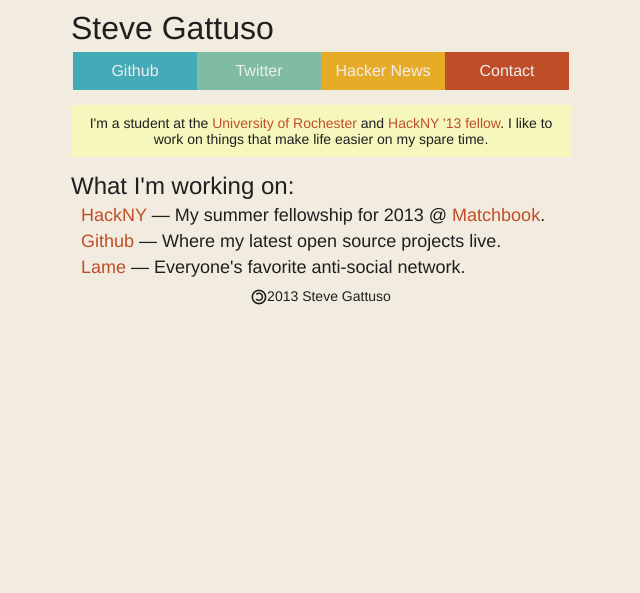
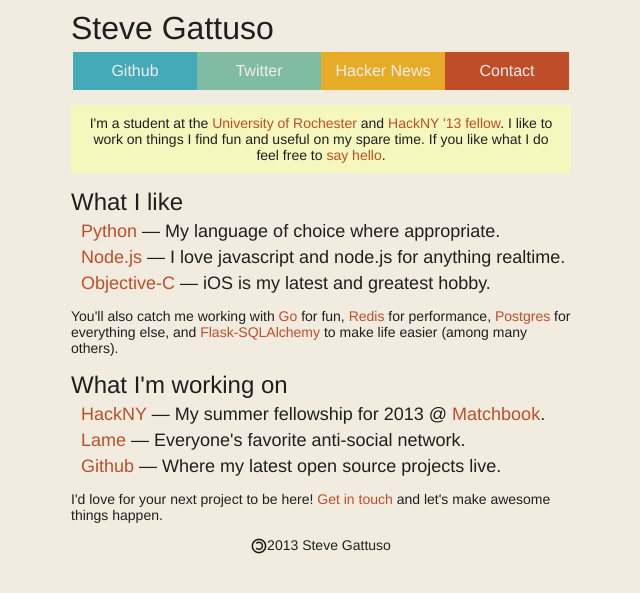
Before and after one commit to stevenleeg/website, a Jekyll site: the page built from index.html, in a window 1280 px wide. Shown: the top 593 px of the page, without its empty margins (319-959 px from the left). Built offline with Jekyll 4.4.1, drawn with Linux system fonts in a browser that asks for light colours.

Commit message:
Adding what I like section and some text

```diff
--- a/_layouts/default.html
+++ b/_layouts/default.html
@@ -23,7 +23,7 @@
             {% endif %}
             {% if page.title == "index" %}
             <div class="bio">
-                I'm a student at the <a href="http://rochester.edu">University of Rochester</a> and <a href="http://apply.hackny.org/">HackNY '13 fellow</a>. I like to work on things that make life easier on my spare time.
+                I'm a student at the <a href="http://rochester.edu">University of Rochester</a> and <a href="http://apply.hackny.org/">HackNY '13 fellow</a>. I like to work on things I find fun and useful on my spare time. If you like what I do feel free to <a href="http://twitter.com/stevegattuso">say hello</a>.
             </div>
             {% endif %}
 
--- a/index.html
+++ b/index.html
@@ -3,13 +3,27 @@
 title: index
 ---
 
-<h1>What I'm working on:</h1>
-<div class="project">
+<h1>What I like</h1>
+<div class="thing">
+    <a href="http://python.org">Python</a> &mdash; My language of choice where appropriate.
+</div>
+<div class="thing">
+    <a href="http://nodejs.org">Node.js</a> &mdash; I love javascript and node.js for anything realtime.
+</div>
+<div class="thing">
+    <a href="http://developer.apple.com">Objective-C</a> &mdash; iOS is my latest and greatest hobby.
+</div>
+
+<p>You'll also catch me working with <a href="https://github.com/stevenleeg/goblog">Go</a> for fun, <a href="https://github.com/stevenleeg/thegrid">Redis</a> for performance, <a href="http://lame.stevegattuso.me">Postgres</a> for everything else, and <a href="http://pythonhosted.org/Flask-SQLAlchemy/">Flask-SQLAlchemy</a> to make life easier (among many others).</p>
+
+<h1>What I'm working on</h1>
+<div class="thing">
     <a href="http://apply.hackny.com">HackNY</a> &mdash; My summer fellowship for 2013 @ <a href="http://matchbookit.com/">Matchbook</a>.
 </div>
-<div class="project">
+<div class="thing">
+    <a href="http://lame.stevegattuso.me">Lame</a> &mdash; Everyone's favorite anti-social network.
+</div>
+<div class="thing">
     <a href="http://github.com/stevenleeg">Github</a> &mdash; Where my latest open source projects live.
 </div>
-<div class="project">
-    <a href="http://lame.stevegattuso.me">Lame</a> &mdash; Everyone's favorite anti-social network.
-</div>
+<p>I'd love for your next project to be here! <a href="mailto:steve@stevegattuso.me">Get in touch</a> and let's make awesome things happen.</p>
--- a/static/style.css
+++ b/static/style.css
@@ -179,7 +179,7 @@
     margin-right: 3;px;
 }
 
-.project {
+.thing {
     font-size: 18px;
     margin: 5px 0px 5px 10px;
 }
```
